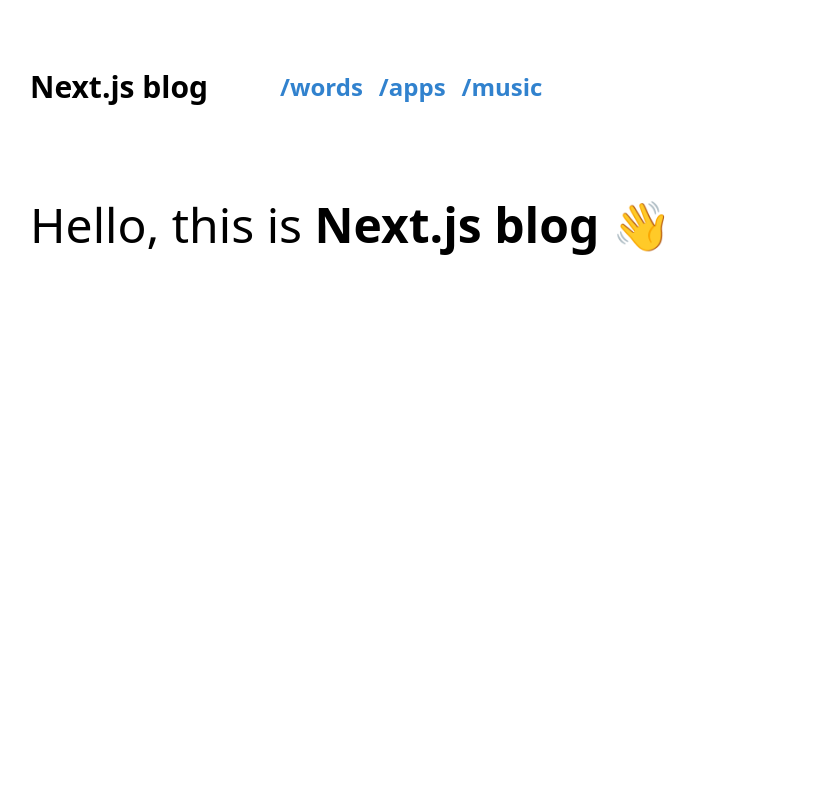
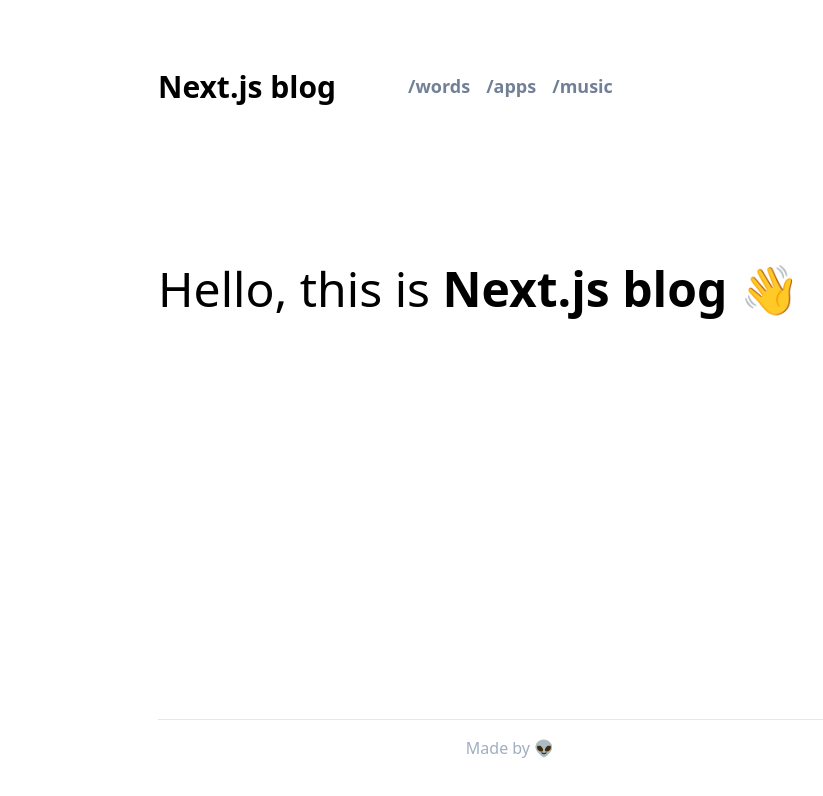
Before and after one commit to NorfolkDev/norfolkdevelopers-website, a Next.js app: page / in a window 1280 px wide. Shown: the top 796 px of the page, without its empty margins (130-953 px from the left). Built offline with nearby package versions, Linux system fonts and the light colour scheme.

Commit message:
Remove large margin footer

```diff
--- a/src/components/layout/Layout.tsx
+++ b/src/components/layout/Layout.tsx
@@ -6,7 +6,7 @@ import siteConfig from "../../../site.config";
 const navLinks = [
   { url: `/${config.postsDirectory}`, label: "words" },
   { url: "/apps", label: "apps" },
-  { url: "/music", label: "music" }
+  { url: "/music", label: "music" },
 ];
 
 type Props = {
@@ -19,26 +19,31 @@ export default function Layout({ children, location }: Props) {
     <>
       <Head>
         <title>{siteConfig.siteName}</title>
+        <meta name="viewport" content="width=device-width, initial-scale=1" />
         <meta name="description" content={siteConfig.description} />
       </Head>
-      <div className="ml-auto mr-auto w-full md:w-4/5 lg:max-w-5xl mb-64">
+
+      <div className="flex flex-col min-h-screen ml-auto mr-auto w-full md:w-4/5 lg:max-w-3xl">
         <header className="mt-6 md:mt-16 md:mb-16 md:flex fade-out">
           <h1 className="inset font-extrabold text-3xl hover:text-blue-600 self-center">
             <Link href="/">
               <a>{config.siteName}</a>
             </Link>
           </h1>
-          <nav className="inset text-2xl font-normal align-middle justify-center self-center">
-            {navLinks.map(navLink => (
+          <nav className="inset text-lg font-normal align-middle justify-center self-center">
+            {navLinks.map((navLink) => (
               <Link href={navLink.url} key={navLink.label}>
-                <a className="pr-2 pl-2 font-semibold text-blue-600 hover:text-blue-400">
+                <a className="pr-2 pl-2 font-semibold text-gray-600 hover:text-blue-400">
                   /{navLink.label}
                 </a>
               </Link>
             ))}
           </nav>
         </header>
-        {children}
+        <main className="flex-grow">{children}</main>
+        <footer className="inset m-6 border-t py-4 text-base text-gray-500 text-center">
+          Made by 👽
+        </footer>
       </div>
     </>
   );
```
